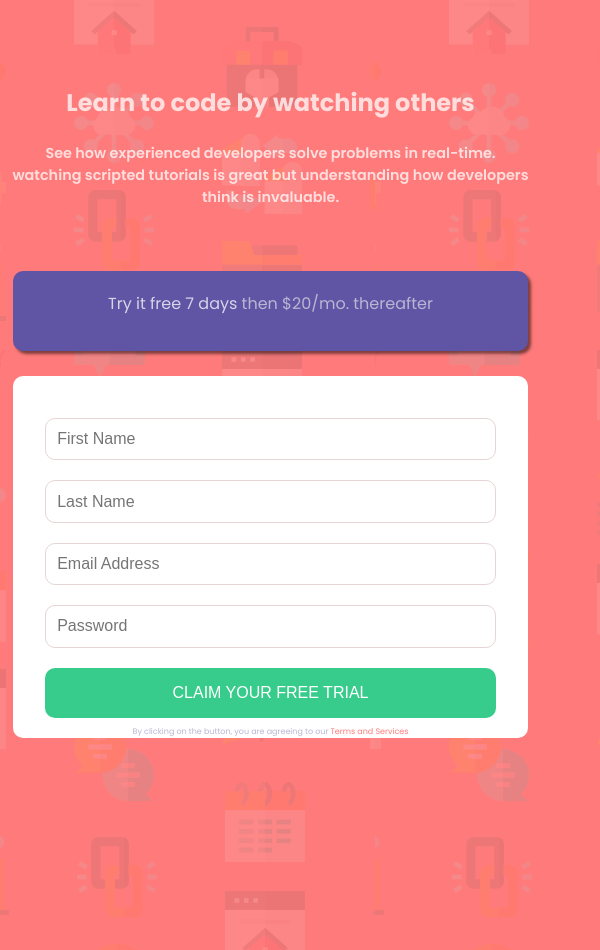
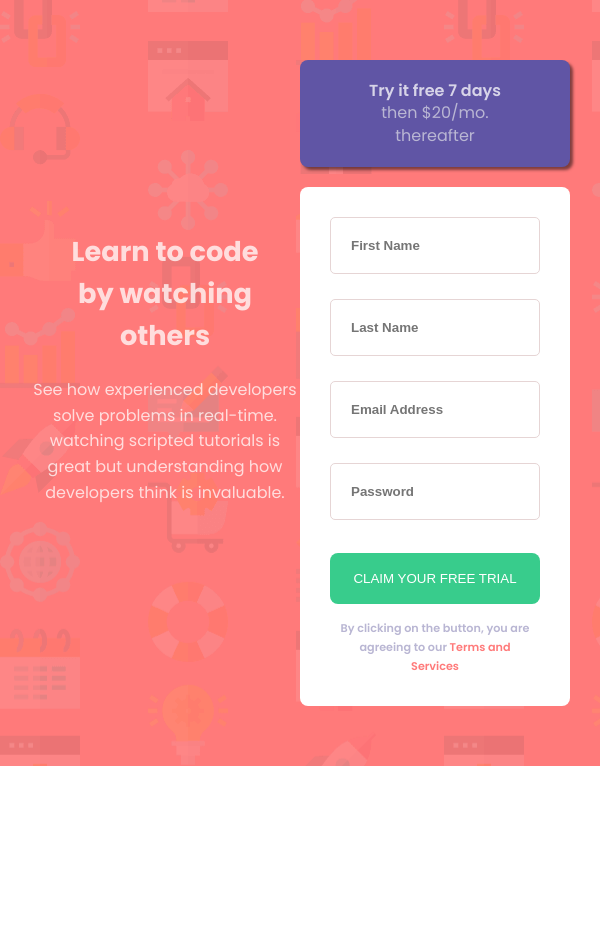
Before and after one commit to efezinoidisi/media-queries, a plain HTML site: page index.html in a window 600 px wide. After the commit the page ends 800 px from the top, so only its background shows below. Drawn offline with Linux system fonts and the light colour scheme.

Commit message:
work on style.css

```diff
--- a/index.html
+++ b/index.html
@@ -23,7 +23,7 @@
             </div>
             <div class="second-box">
                 <div class="top">
-                    <p class="top-p"><span>Try it free 7 days</span> then $20/mo. thereafter</p>
+                    <p><span>Try it free 7 days</span> then $20/mo. thereafter</p>
                 </div>
                 <div class="bottom">
                     <form action="POST">
@@ -36,10 +36,10 @@
                         <input type="password" name="password" placeholder="Password" required><br>
 
                         <button type="submit">CLAIM YOUR FREE TRIAL</button>
+                        <P>By clicking on the button, you are agreeing to our <a href="#">Terms and
+                                Services</a> </P>
+                    </form>
 
-                    </form>
-                    <P>By clicking on the button, you are agreeing to our <a href="#">Terms and
-                            Services</a> </P>
                 </div>
             </div>
         </main>
--- a/style.css
+++ b/style.css
@@ -7,110 +7,114 @@
 body {
     font-family: 'Poppins', sans-serif;
     font-size: 16px;
-    padding: 2em 0;
 }
 
 #wrapper {
     width: 100%;
-    height: 70vh;
-    padding: 5vh;
+
 }
 
 main {
-    width: 90%;
-    height: 80vh;
-    margin: auto;
-    padding: 70px;
-    display: grid;
-    grid-template-columns: 1fr 1fr;
+    width: 100%;
+    padding: 60px 30px;
+    display: flex;
+    flex-direction: column;
     justify-content: center;
     align-items: center;
-    gap: 3px;
     background-color: hsl(0, 100%, 74%);
-    background-image: url('images/bg-intro-desktop.png');
-
-
+    background-image: url('images/bg-intro-mobile.png');
 }
 
 .first-box {
-    width: 90%;
+    width: 100%;
+    text-align: center;
     color: hsla(0, 0%, 100%, 0.75);
-    padding: 1.2em 1em 1.2em 2em;
+    margin-bottom: 50px;
 }
 
-.first-box h2 {
+h2 {
     font-weight: 700;
-    font-size: 2em;
-    padding: 5px;
-    margin: 0.5em 0;
+    margin: 20px 0;
+    padding: 0 40px;
+    font-size: 1.7rem;
 }
 
 .first-box p {
-    font-weight: 600;
-    font-size: 1em;
-    line-height: 20px;
+    line-height: 1.6;
+    font-size: 1rem;
+    text-align: center;
 }
 
 .second-box {
-    width: 90%;
-    height: 50vh;
+    width: 100%;
     display: flex;
     flex-direction: column;
-    flex-basis: 100%;
     justify-content: center;
     align-items: center;
-    margin: auto;
 }
 
 .top {
-    width: 100%;
-    height: 15%;
-    margin-bottom: 1em;
-    text-align: center;
     border: none;
-    border-radius: 10px;
+    border-radius: 8px;
     background-color: hsl(248, 32%, 49%);
     color: hsl(246, 25%, 77%);
-    padding: 14px;
     box-shadow: 3px 3px 3px rgba(0, 0, 0, 0.5);
+    width: 100%;
+    padding: 20px 60px;
+    font-size: 1rem;
+    margin-bottom: 20px;
+    line-height: 1.4;
+    text-align: center;
 }
 
 .top span {
     color: hsla(0, 0%, 100%, 0.75);
+    font-weight: 600;
 }
 
 .bottom {
     width: 100%;
-    background-color: #fff;
-    padding: 1em 0;
-    text-align: center;
-    border: none;
-    border-radius: 10px;
-    color: hsl(249, 10%, 26%);
 }
 
-.bottom form {
-    padding: 2em 2em 0.5em;
-
+form {
+    display: flex;
+    flex-direction: column;
+    justify-content: center;
+    align-items: center;
+    width: 100%;
+    padding: 30px;
+    background-color: #fff;
+    border: none;
+    border-radius: 8px;
+    color: hsl(249, 10%, 26%);
 }
 
 form input {
     width: 100%;
-    padding: 0.7em;
-    margin: 10px 0;
+    padding: 20px;
     border: 0.5px solid rgb(230, 213, 213);
-    font-size: 1em;
-    font-weight: 400;
-    border-radius: 10px;
-    font-weight: 500;
+    border-radius: 5px;
+    font-weight: 700;
+}
+
+form button {
+    width: 100%;
+    margin: 8px 0 15px;
+    padding: 18px;
+    cursor: pointer;
+    border: none;
+    border-radius: 8px;
+    background-color: hsl(154, 59%, 51%);
+    color: #fff;
 }
 
 .bottom p {
     text-align: center;
-    font-size: 0.5em;
+    padding: 0 10px;
+    font-size: 0.7rem;
     color: hsl(246, 25%, 77%);
-    margin-bottom: 20px;
-
+    font-weight: 600;
+    line-height: 1.7;
 }
 
 .bottom a {
@@ -118,97 +122,18 @@ form input {
     color: hsl(0, 100%, 74%);
 }
 
-form button {
-    width: 100%;
-    margin: 10px 0 0;
-    padding: 1em;
-    cursor: pointer;
-    border: none;
-    border-radius: 10px;
-    background-color: hsl(154, 59%, 51%);
-    color: #fff;
-    font-size: 1.1em;
-}
 
-@media screen and (max-width:1000px) and (min-width:600px) {
-
-    #wrapper {
-        width: 100%;
-        padding: 8vh 1.5vh;
-    }
-
+@media screen and (min-width:600px) and (max-width:900px) {
     main {
-        width: 90%;
-        height: max-content;
-        padding: 40px;
+        background-image: url('images/bg-intro-desktop.png');
+        flex-direction: row;
     }
 }
 
-@media screen and (max-width:600px) {
-    body {
-        padding: 0;
-        width: 100%;
-    }
-
-    #wrapper {
-        padding: 0;
-    }
+@media screen and (min-width:900px) {
 
     main {
-        display: block;
-        width: 100%;
-        margin: 0;
-        height: 950px;
-        padding: 8px 5px;
-        background-image: url('images/bg-intro-mobile.png');
-    }
-
-    .first-box {
-        padding: 5px;
-        margin: 50px 0;
-    }
-
-    .first-box h2 {
-        font-size: 1.5em;
-        padding: 10px;
-        text-align: center;
-    }
-
-    .first-box p {
-        font-size: 0.9em;
-        line-height: 22px;
-        text-align: start;
-        text-align: center;
-    }
-
-    .second-box {
-        display: block;
-        margin: 10px 0;
-        padding: 8px;
-        justify-content: center;
-    }
-
-    .top {
-        width: 100%;
-        height: 80px;
-        padding: 20px;
-        font-size: 1em;
-        margin-bottom: 25px;
-    }
-
-
-    .bottom {
-        width: 100%;
-        margin: 0;
-        padding: 0;
-        height: max-content;
-    }
-
-    .bottom button {
-        font-size: 1em;
-    }
-
-    .bottom p {
-        padding: 0 60px;
+        background-image: url('images/bg-intro-desktop.png');
+        flex-direction: row;
     }
 }
```
